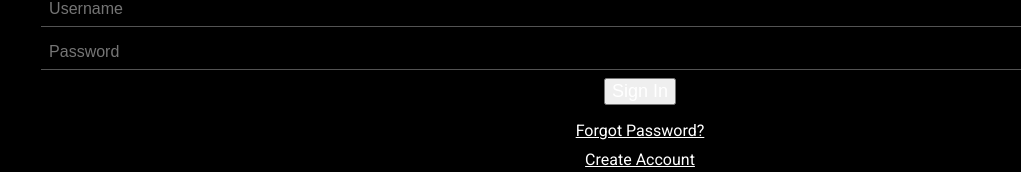
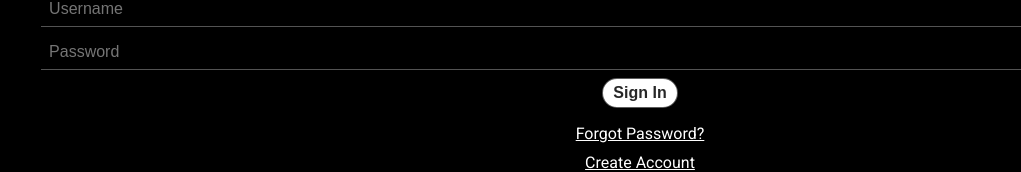
Before and after one commit to SweepApp/sweep, a React (Vite) app: page /login in a window 1280 px wide. Shown: the part 137-309 px from the top of the page, without its empty margins (0-1021 px from the left). Built offline with nearby package versions, Linux system fonts and the light colour scheme.

Commit message:
Login button

```diff
--- a/src/pages/Login.jsx
+++ b/src/pages/Login.jsx
@@ -33,7 +33,7 @@ export default function Login() {
                 onChange={(e) => setPassword(e.target.value)}
                 required
               />
-              <button type="submit" className="signmovies?api_key=test">
+              <button type="submit" className="sign">
                 Sign In
               </button>
             </form>
```
